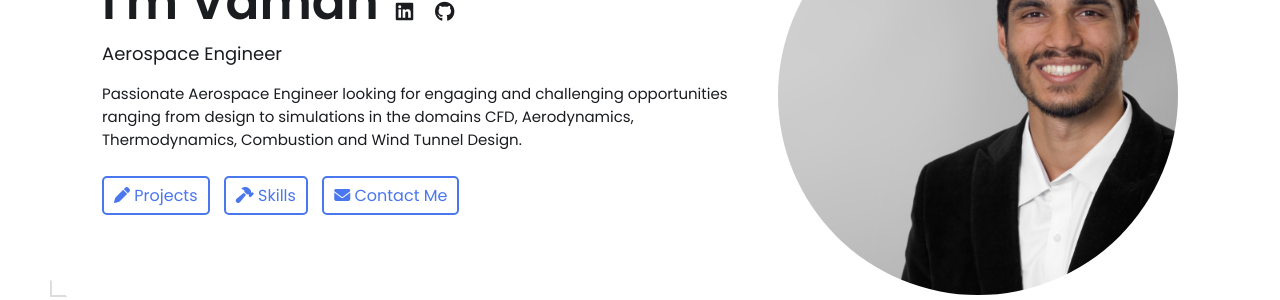
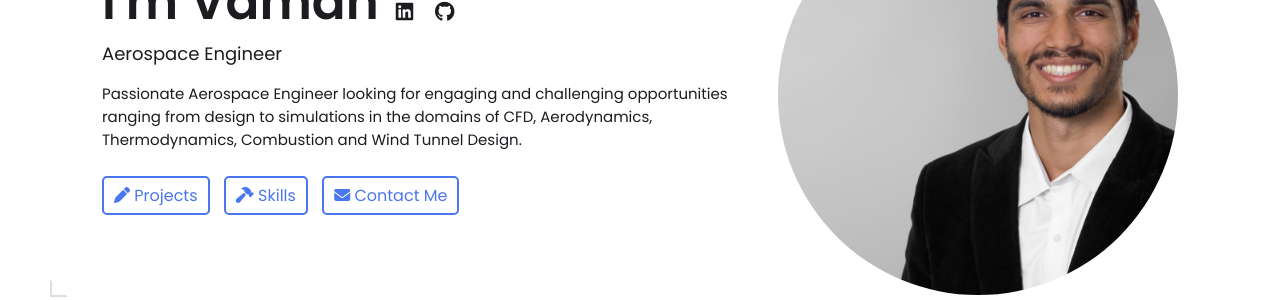
Before and after one commit to shaunaknn/shaunaknn.github.io, a Jekyll site: the page built from index.html, in a window 1280 px wide and 900 px high. Shown: the part 237-537 px from the top of the window. Built offline with Jekyll 4.4.1, drawn with Linux system fonts in a browser that asks for light colours.

```diff
--- a/_config.yml
+++ b/_config.yml
@@ -16,7 +16,8 @@ name: Vaman Nitin Sinai Neurekar
 headline: Aerospace Engineer
 description: >- # dont remove this line. this will ignore all new lines until the next section
   Passionate Aerospace Engineer looking for engaging and challenging opportunities
-  ranging from design to simulations in the domains CFD, Aerodynamics, Thermodynamics, Combustion and Wind Tunnel Design.
+  ranging from design to simulations in the domains of
+  CFD, Aerodynamics, Thermodynamics, Combustion and Wind Tunnel Design.
 
 # Place your profile image in /assets/images/profile-image/folder and edit the file name
 profile_image: ./assets/images/profile-image/IMG_0181.jpg
@@ -76,10 +77,14 @@ skills:
     - Konkani (Mother Tongue)
     - German (Intermediate)
 
+
+# Experiences Section
 Experiences:
-    - category: abc
+    - abc
+
+
 # Contact Form Setup. Setup an account and copy over the key. When someone fills out the form, it will be received in your email.
-formspree-key:   https://formspree.io/f/{8-digit key}
+formspree-key:   https://formspree.io/f/xlgaggje
 
 
 
```
